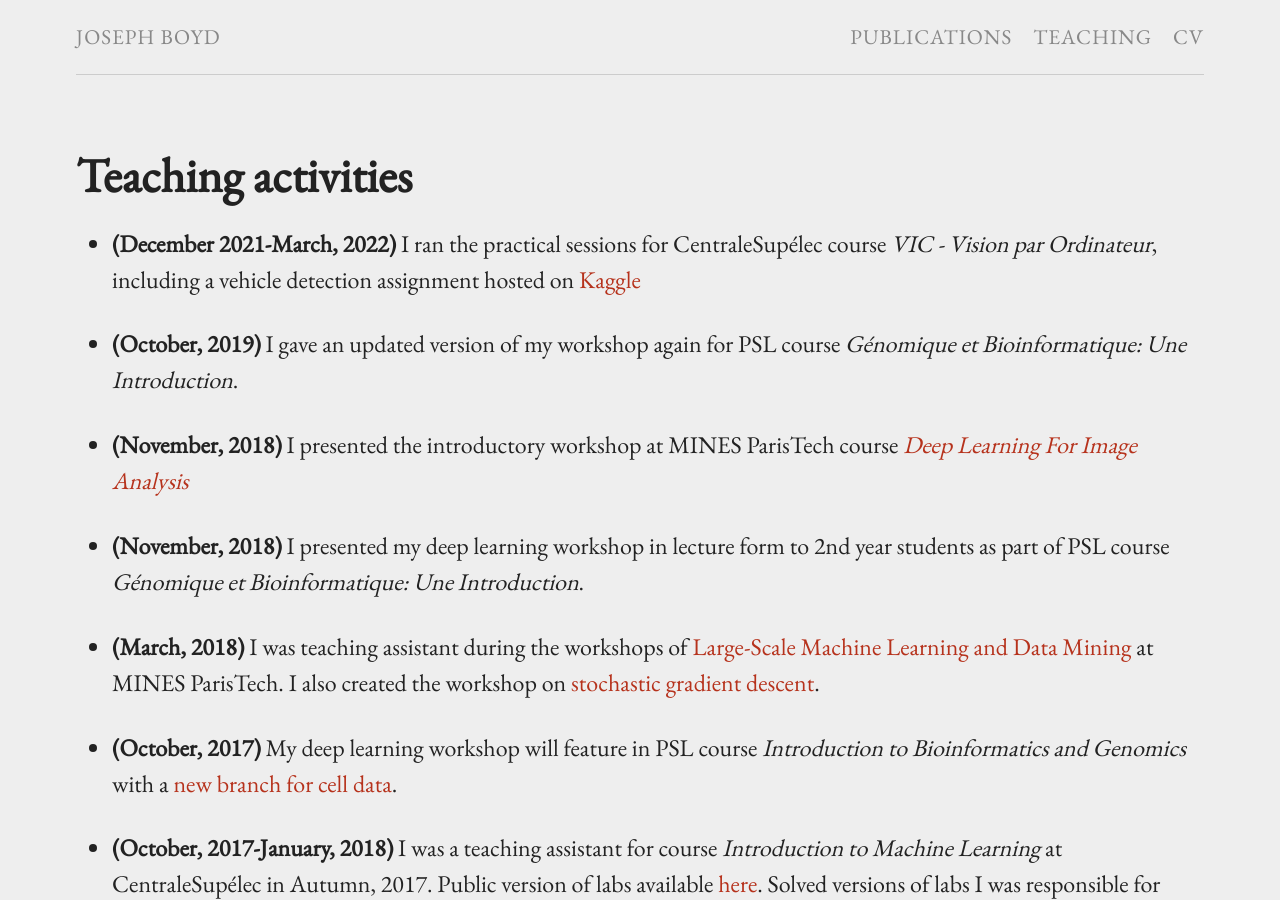
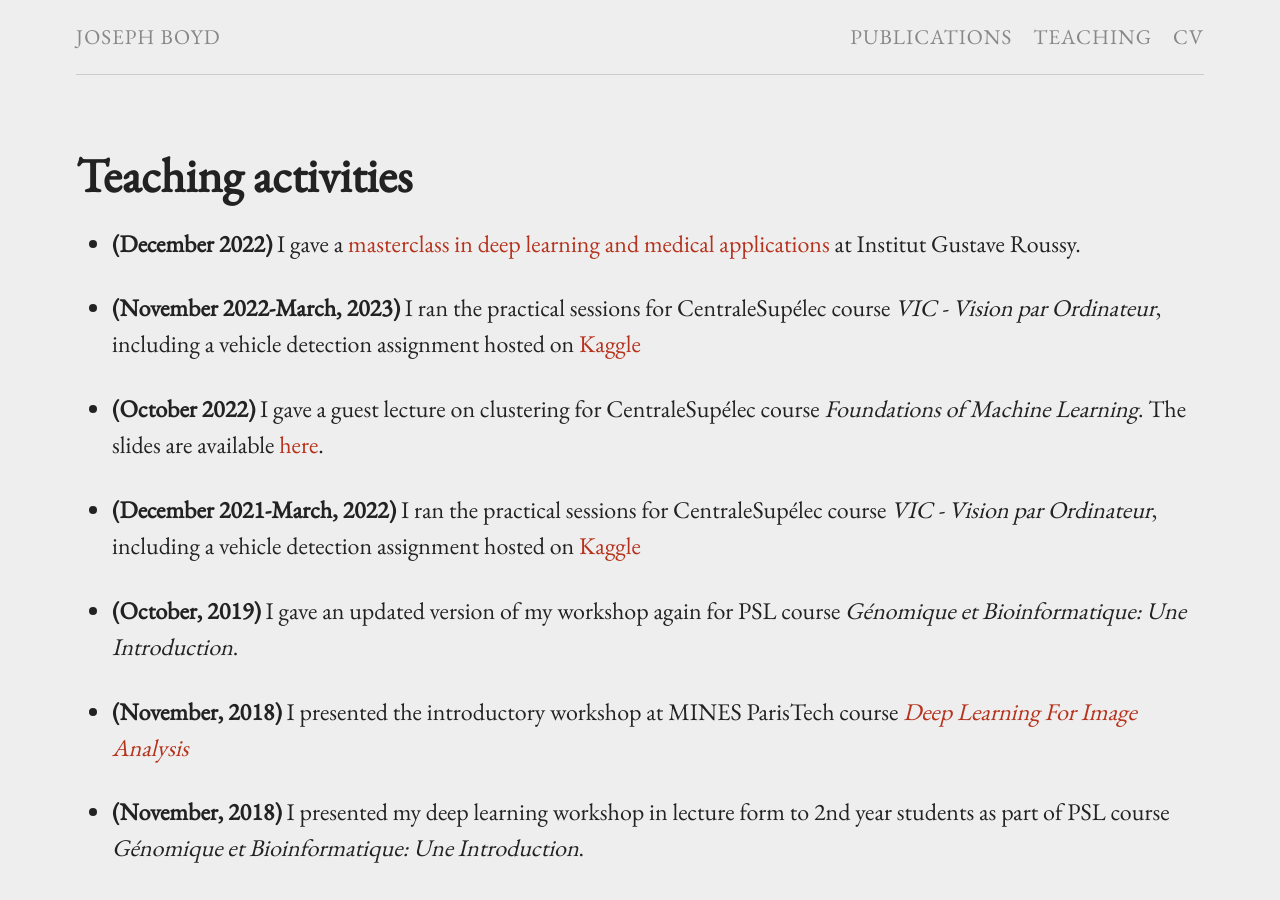
Before and after one commit to jcboyd/jcboyd.github.io, a Jekyll site: the page built from teaching.md, in a window 1280 px wide and 900 px high. Built offline with Jekyll 4.4.1, drawn with Linux system fonts in a browser that asks for light colours.

Commit message:
updated publications, teaching

```diff
--- a/teaching.md
+++ b/teaching.md
@@ -3,6 +3,12 @@ layout: page
 permalink: /teaching/
 title: Teaching activities
 ---
+
+* **(December 2022)** I gave a [masterclass in deep learning and medical applications](https://alumni.gustaveroussy.fr/fr/event/masterclass-artificial-intelligence-medical-physics-radiation-oncology/2022/12/12/14) at Institut Gustave Roussy.
+
+* **(November 2022-March, 2023)** I ran the practical sessions for CentraleSupélec course *VIC - Vision par Ordinateur*, including a vehicle detection assignment hosted on [Kaggle](https://www.kaggle.com/competitions/vic-kaggle-challenge-2023)
+
+* **(October 2022)** I gave a guest lecture on clustering for CentraleSupélec course *Foundations of Machine Learning*. The slides are available [here](https://docs.google.com/presentation/d/1UvwuRvWl2mH2z-2gtOo-pMIa8rF1szJY/edit?usp=sharing&ouid=115436535423316025626&rtpof=true&sd=true).
 
 * **(December 2021-March, 2022)** I ran the practical sessions for CentraleSupélec course *VIC - Vision par Ordinateur*, including a vehicle detection assignment hosted on [Kaggle](https://www.kaggle.com/competitions/vic-assignment-2/)
 
```
Also changed, not shown: publications.md (+3 -1 lines).
